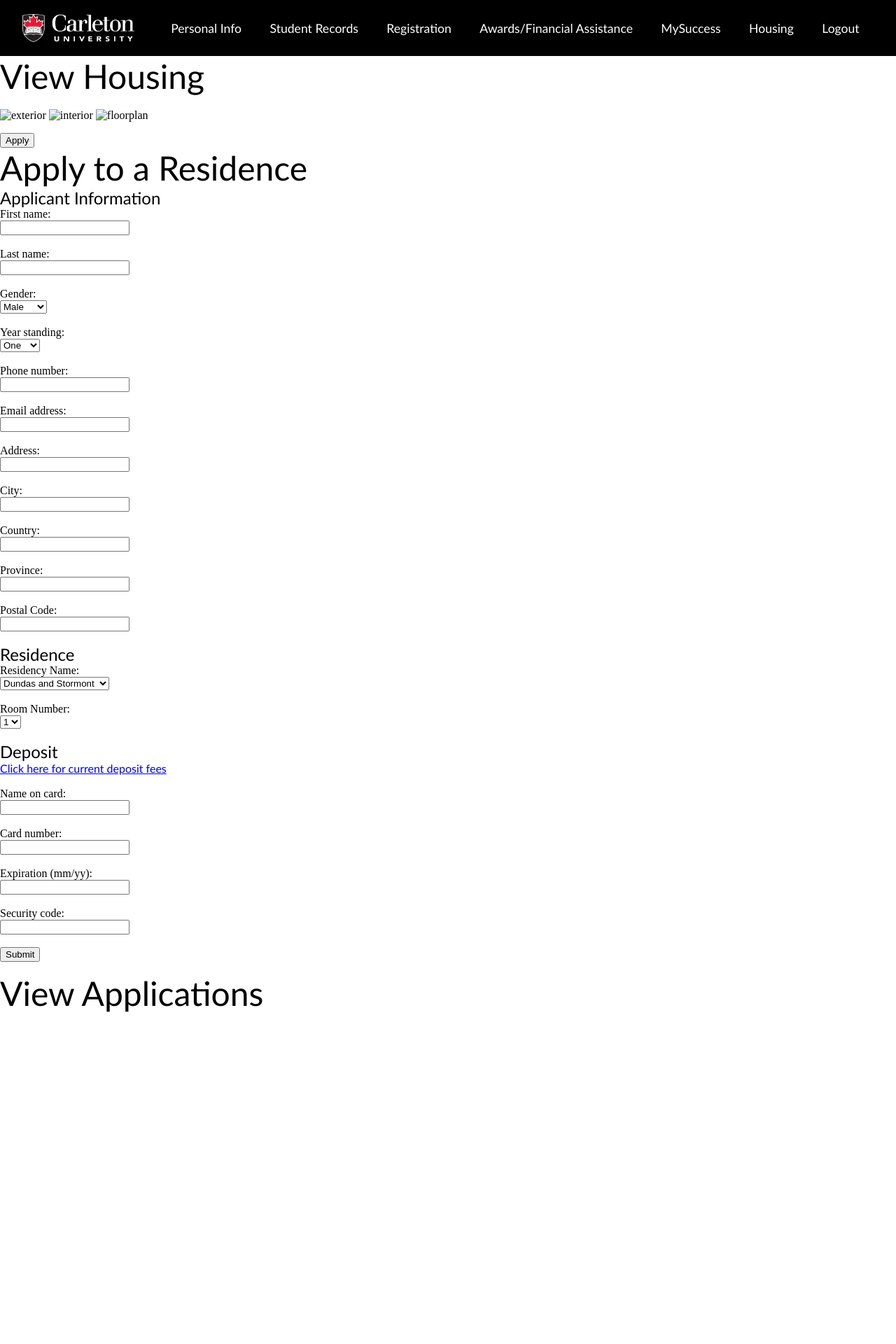
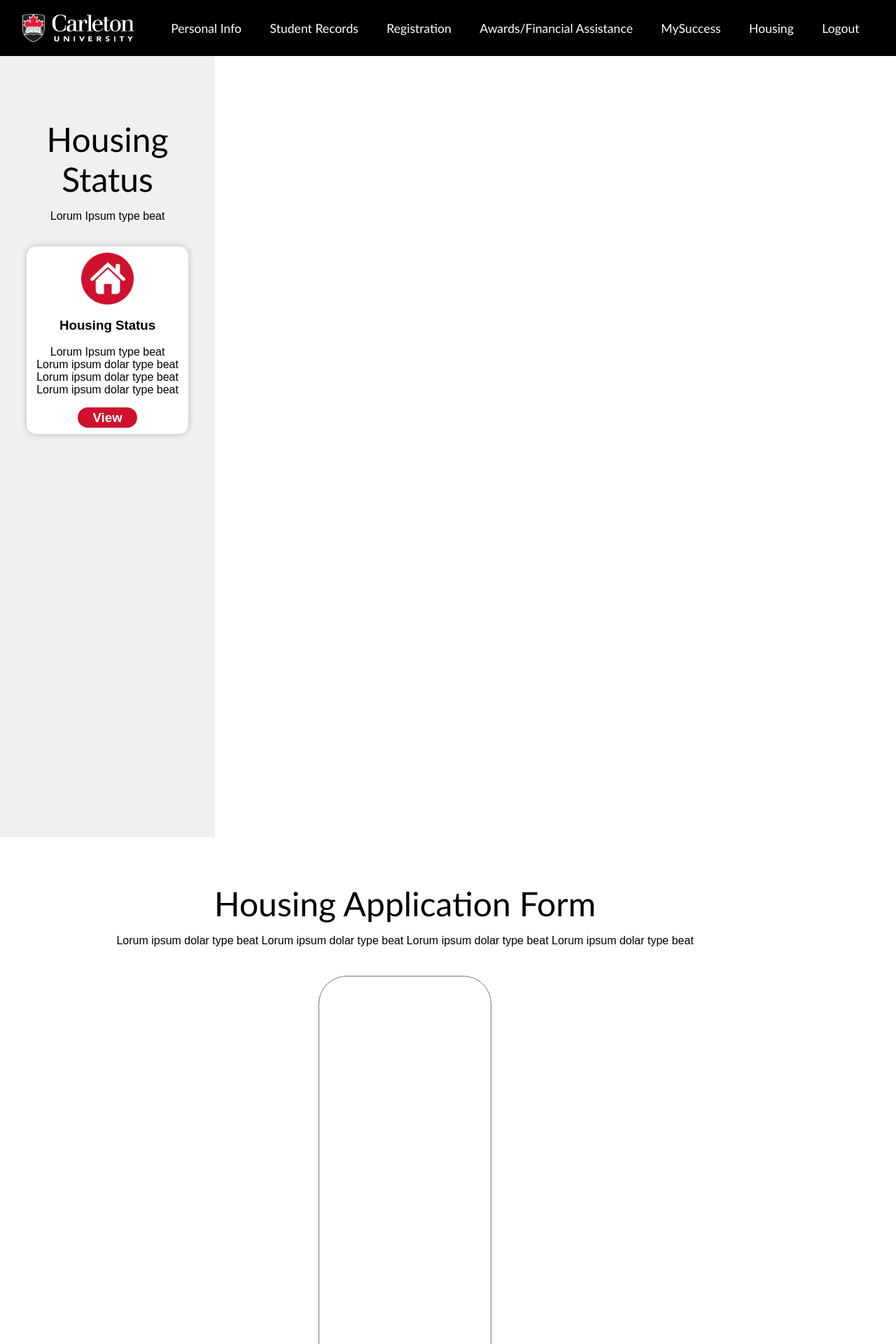
Before and after one commit to BountyHunterJL7/Carleton_Central_Redesign, a PHP site: page /housing/housing.php in a window 1280 px wide. Shown: the top 1920 px of the page at 70% size. Run offline with PHP 8.4, Linux system fonts and the light colour scheme; some libraries are stand-ins or nearby versions.

Commit message:
housing cs

```diff
--- /dev/null
+++ b/housing/housing.css
@@ -0,0 +1,140 @@
+body{
+    font: normal 12pt arial !important;
+    color:black;
+    background-color:white;
+}
+
+#raven-logo{
+    width:35%;
+}
+
+.status{
+    background-Color:#f0f0f0;
+    padding-left: 3%;
+    padding-right:3%;
+    padding-top:7%;
+    padding-bottom:45%;
+    text-align:center;
+    width:18%;
+    float:left;
+
+}
+
+.linkBox{
+    background-color: white;
+    border-radius: 10pt;
+    padding:4%;
+    position: relative;
+    box-shadow: 0px 0px 8px #b8b8b8;
+    }
+
+    /* Set a style for all buttons */
+    button {
+        background-color: #CF112D;
+        color: white;
+        font-size: 14pt;
+        font-weight: bold;
+        padding: 1.5% 10%;
+        border: none;
+        border-width: 1pt;
+        border-radius: 30pt;
+        cursor: pointer;
+        transition: 0.2s;
+    }
+
+        /* Add a hover effect for buttons */
+        button:hover {
+            background-color: rgb(160, 15, 36);
+            color: white;
+
+        }
+
+        .titleText{
+            text-align:center;
+            padding-top:8%;
+            padding-bottom:4%;
+            }
+
+            .apply{
+            color:black;
+            background-color:white;
+            margin-right:0%;
+            margin-left: 13%;
+
+            float:left;
+            }
+
+            input[type=text] {
+                color:black;
+                border: none;
+                border-bottom: 1pt solid rgb(119, 119, 119);
+                width:100%;
+              }
+
+              /* Set a style for all buttons */
+              input[type=submit] {
+                background-color: #e6e6e6;
+                color: black;
+                font-size: 10pt;
+                font-weight: bold;
+                padding: 1% 3%;
+                border: none;
+                border-width: 1pt;
+                border-radius: 30pt;
+                cursor: pointer;
+                transition: 0.2s;
+                margin-top:1%;
+            }
+
+                /* Add a hover effect for buttons */
+                input[type=submit]:hover {
+                    background-color: rgb(202, 202, 202);
+                }
+
+                select {
+                    appearance: none;
+                    outline: 0;
+                    background: white;
+                    background-image: none;
+                    width: 30%;
+                    height: 100%;
+                    font-size:12pt;
+                    color: black;
+                    cursor: pointer;
+                    border: none;
+                    border-bottom: 1pt solid rgb(119, 119, 119);
+                    border-radius:3px;
+                    border-width: 1pt;
+                    border-radius: 0%;
+                }
+                .select {
+                    position: relative;
+                    display: block;
+                    width: 15em;
+                    height: 2em;
+                    line-height: 3;
+                    overflow: hidden;
+                    border-radius: .25em;
+                    padding-bottom:10px;
+                }
+
+.termSelect{
+                    margin:3%;
+                    padding-left:3%;
+                    padding-top:5pt;
+                    padding-bottom:5pt;
+                    padding-right:3%;
+                    appearance: none;
+                    outline: 0;
+                    background: white;
+                    background-image: none;
+                    width: 30%;
+                    height: 100%;
+                    font-size: 20;
+                    color: black;
+                    cursor: pointer;
+                    border-radius: 25%;
+                    border: 1pt solid rgb(119, 119, 119);
+                    border-width: 1pt;
+                     border-radius: 30pt;
+}
--- a/housing/housing.php
+++ b/housing/housing.php
@@ -8,7 +8,7 @@
     <link rel="shortcut icon" href="../media/carleton_mini_logo.png">
 
     <!-- Link to side stylesheet -->
-    <link rel="stylesheet" href="">
+    <link rel="stylesheet" href="./housing.css">
 
     <meta charset="UTF-8">
     <!-- <meta name="viewport" content="width=device-width, initial-scale=1.0"> -->
@@ -41,7 +41,7 @@
         -->
 
         <!-- View Housing -->
-        <div>
+
 
             <!--
                 **********************************
@@ -73,122 +73,91 @@
                 (When you click apply, you will be taken to the application page and that house's details will be autofilled.)
             -->
 
-            <h1>
-                View Housing
-            </h1>
+<div id="Wrapper">
+            <div class="status">
+                <h1 class="cardTitle">Housing Status</h1>
+                <p>Lorum Ipsum type beat</p><br>
+                <div class="linkBox">
+                    <img
+                            id="raven-logo"
+                            src="../media/HousingResidence.png"
+                    />
+                    <h3>Housing Status</h3>
+                    <p>Lorum Ipsum type beat Lorum ipsum dolar type beat Lorum ipsum dolar type beat Lorum ipsum dolar type beat</p>
+                    <div class="viewButton">
+                        <button onclick="window.location.href='https://wcc.carleton.ca/student/welcome.php';">View</button>
+                    </div>
 
-            <!-- Sample Card -->
-            <span id="HOUSE0001">
-                <h2></h2>
-                <h3></h3>
-                <img alt="exterior">
-                <img alt="interior">
-                <img alt="floorplan">
-                <p></p>
-                <button type="button">Apply</button>
-            </span>
-            <!-- End of Sample Card -->
-
-
-        </div>
+                </div>
+            </div>
         <!-- End of View Housing -->
 
 
         <!-- Apply to Residence -->
-        <div>
-
-            <h1>
-                Apply to a Residence
-            </h1>
-
+        <div class="apply">
+            <div class="titleText">
+                <h1>Housing Application Form</h1>
+                <p>Lorum ipsum dolar type beat Lorum ipsum dolar type beat Lorum ipsum dolar type beat Lorum ipsum dolar type beat</p>
+                <select name="term" class ="termSelect">
+                <option value="0">Select Term</option>
+                <option value="1">Winter</option>
+                <option value="2">Summer</option>
+                <option value="3">Fall</option>
+                </select>
+            </div>
 
             <form>
                 <h2>
-                    Applicant Information
+                    Student Information
                 </h2>
-
+                <br>
                 First name:
-                <br>
                 <input type="text" name="firstname">
-                <br>
-                <br>
-
+                <br><br>
                 Last name:
-                <br>
                 <input type="text" name="lastname">
-                <br>
-                <br>
-
-                Gender:
-                <br>
+                <br><br>
                 <select name="gender">
+                    <option value="0">Gender</option>
                     <option value="male">Male</option>
                     <option value="female">Female</option>
                     <option value="other">Other</option>
                 </select>
-                <br>
-                <br>
+                <br><br>
 
-                Year standing:
-                <br>
                 <select name="year">
+                <option value="0">Year Standing</option>
                     <option value="one">One</option>
                     <option value="two">Two</option>
                     <option value="three">Three</option>
                     <option value="four">Four</option>
                 </select>
-                <br>
-                <br>
+                <br><br>
+                Phone number:
+                <input type="text" name="phone">
+                <br><br>
+                Email address:
+                <input type="text" name="email">
+                <br><br>
+                Address:
+                <input type="text" name="address">
+                <br><br>
+                City:
+                <input type="text" name="city">
+                <br><br>
+                Country:
+                <input type="text" name="country">
+                <br><br>
+                Province:
+                <input type="text" name="province">
+                <br><br>
+                Postal Code:
+                <input type="text" name="postal">
+                <br><br>
 
-                Phone number:
-                <br>
-                <input type="text" name="phone">
-                <br>
-                <br>
 
-                Email address:
-                <br>
-                <input type="text" name="email">
-                <br>
-                <br>
-
-                Address:
-                <br>
-                <input type="text" name="address">
-                <br>
-                <br>
-
-                City:
-                <br>
-                <input type="text" name="city">
-                <br>
-                <br>
-
-                Country:
-                <br>
-                <input type="text" name="country">
-                <br>
-                <br>
-
-                Province:
-                <br>
-                <input type="text" name="province">
-                <br>
-                <br>
-
-                Postal Code:
-                <br>
-                <input type="text" name="postal">
-                <br>
-                <br>
-
-                <h2>
-                    Residence
-                </h2>
-
-                Residency Name:
-                <br>
                 <select name="residency">
+                <option value="0">Residence Name</option>
                     <option value="dundasStormont">Dundas and Stormont</option>
                     <option value="frontenac">Frontenac</option>
                     <option value="glengarry">Glengarry</option>
@@ -198,77 +167,62 @@
                     <option value="lennoxAddington">Lennox and Addington</option>
                     <option value="prescott">Prescott</option>
                 </select>
-                <br>
-                <br>
+                <br><br>
 
-                Room Number:
-                <br>
                 <select name="residency">
+                <option value="0">Floor</option>
                     <!-- We need to find a way to populate these with the room numbers in the database. They can be pretty random, as long as it works -->
                     <option value="1">1</option>
+                    <option value="1">2</option>
+                    <option value="1">3</option>
+                    <option value="1">4</option>
+                    <option value="1">5</option>
+                    <option value="1">6</option>
+                    <option value="1">7</option>
+                    <option value="1">8</option>
+                    <option value="1">9</option>
+                    <option value="1">10</option>
+                    <option value="1">11</option>
+                    <option value="1">12</option>
                 </select>
-                <br>
-                <br>
+                <br><br>
+
+                <a href="https://housing.carleton.ca/residence-and-meal-plan-fees/traditional-residence-fees/">Click here for current deposit fees</a>
+                <br><br><br><br>
 
                 <h2>
-                    Deposit
+                    Payment Information
                 </h2>
+                <br>
+                Name on card:
 
-                <a href="https://housing.carleton.ca/residence-and-meal-plan-fees/traditional-residence-fees/">Click here for current deposit fees</a>
-                <br>
-                <br>
+                <input type="text" name="creditName">
+                <br><br>
 
-                Name on card:
-                <br>
-                <input type="text" name="creditName">
-                <br>
-                <br>
 
                 Card number:
-                <br>
+
                 <input type="text" name="creditNumber">
-                <br>
-                <br>
+                <br><br>
+
 
                 Expiration (mm/yy):
-                <br>
+
                 <input type="text" name="creditExpiration">
-                <br>
-                <br>
+                <br><br>
+
 
                 Security code:
-                <br>
+
                 <input type="text" name="creditSecurity">
-                <br>
-                <br>
+                <br><br>
+
 
 
                 <input type="submit" value="Submit">
             </form>
 
         </div>
-        <!-- End of Apply to Residence
-
-
-        <!-- View Applications -->
-        <div>
-            <h1>
-                View Applications
-            </h1>
-
-            <!-- At this point it's more of a PHP thing to retrieve application information. -->
-        </div>
-        <!-- End of View Applications -->
-
     </div>
-    <!-- End of Content -->
-
-    <!-- Footer -->
-    <div>
-
-
-
-    </div>
-    <!-- End of Footer -->
-
+</div>
 </body>
```
